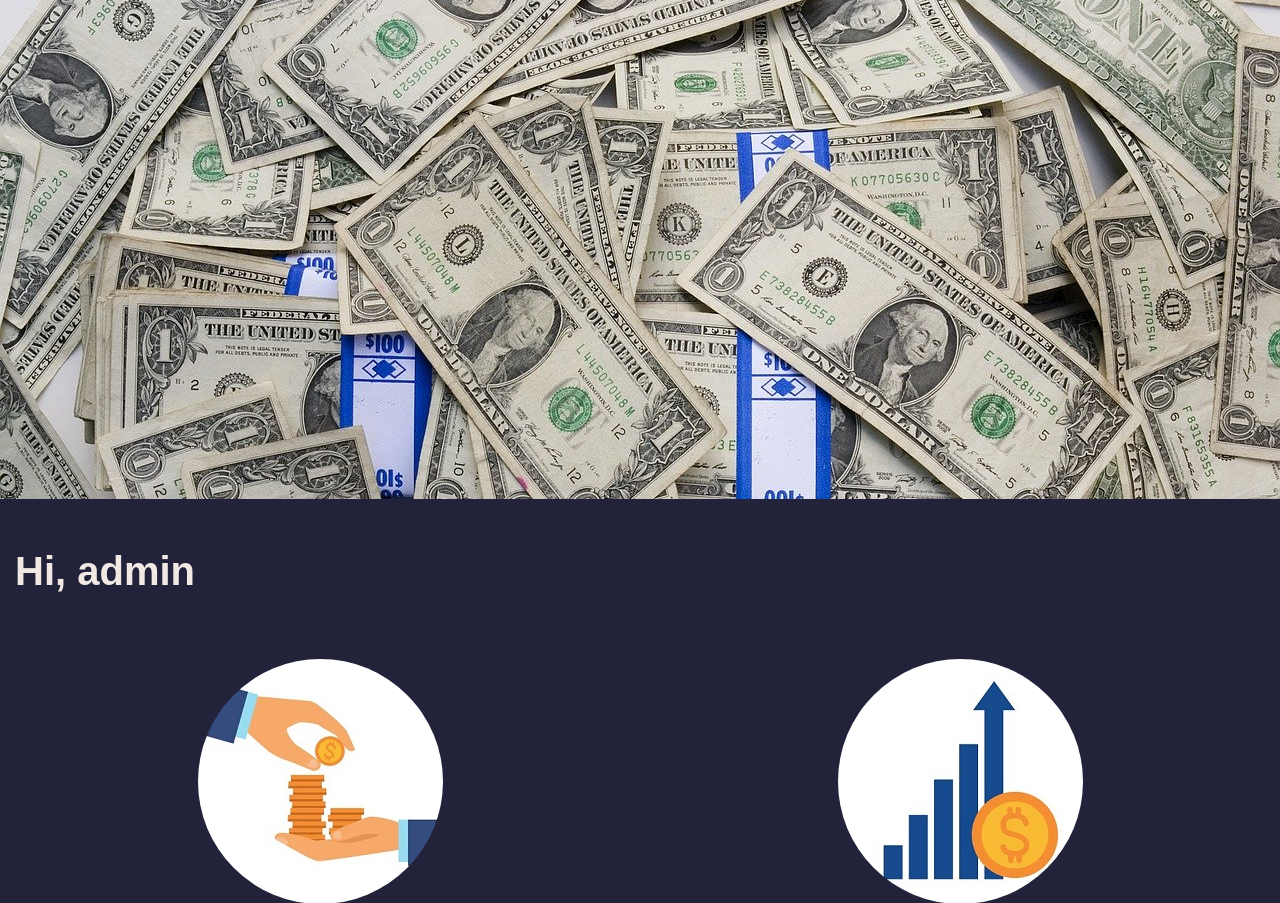
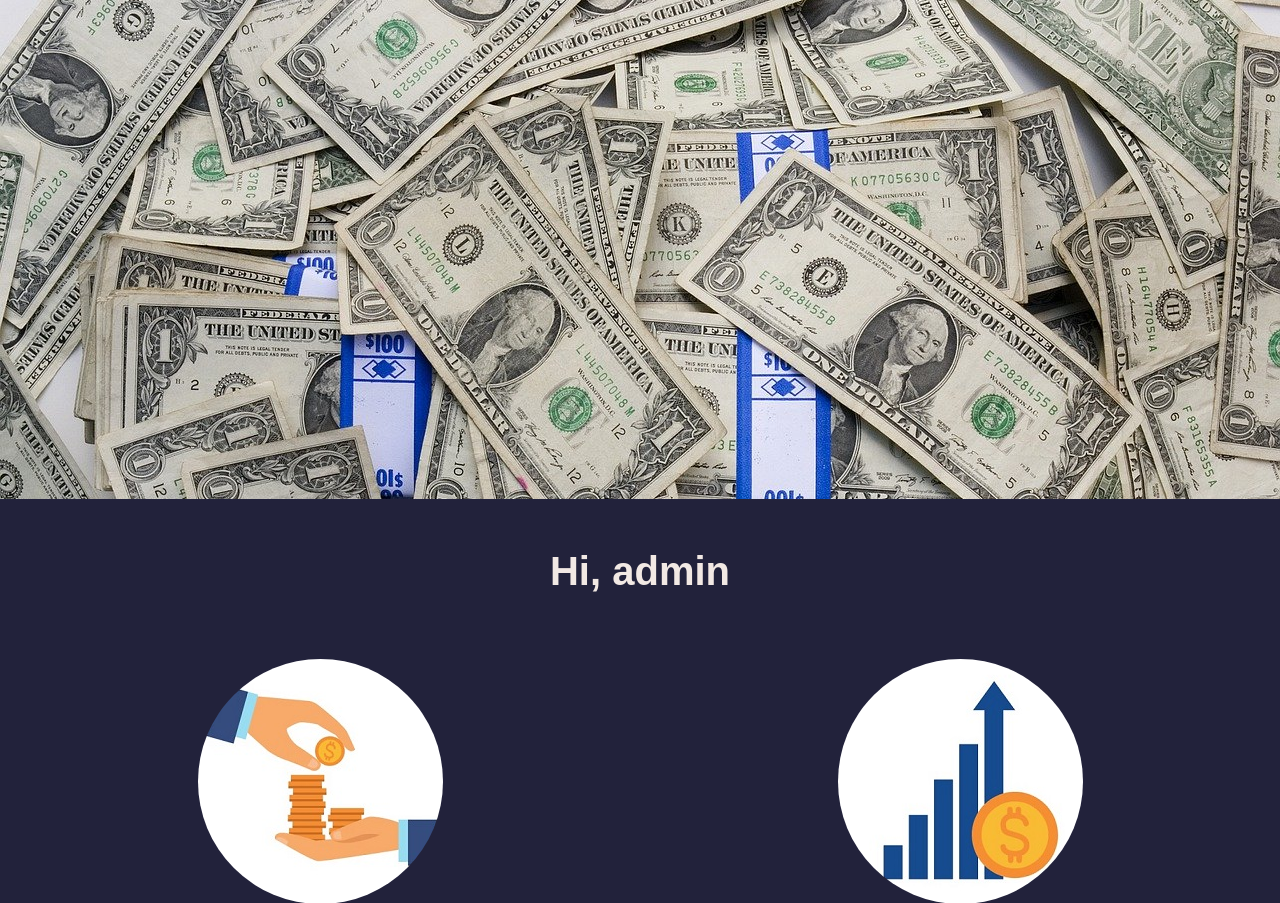
Before and after one commit to ankitnayak09/BalanceBuddy-PHP, a PHP site: page / in a window 1280 px wide. Shown: the part 57-960 px from the top of the page. Run offline with PHP 8.4, Linux system fonts and the light colour scheme; the visitor is signed in with stand-in values (Sample User, id 1).

Commit message:
add username greeting

```diff
--- a/css/style.css
+++ b/css/style.css
@@ -41,7 +41,10 @@
   font-size: 15px;
 }
 
-
+.username-greeting {
+  text-align: center;
+  width: 100%;
+}
 
 @media only screen and (orientation: portrait) {
   .intro {
```
